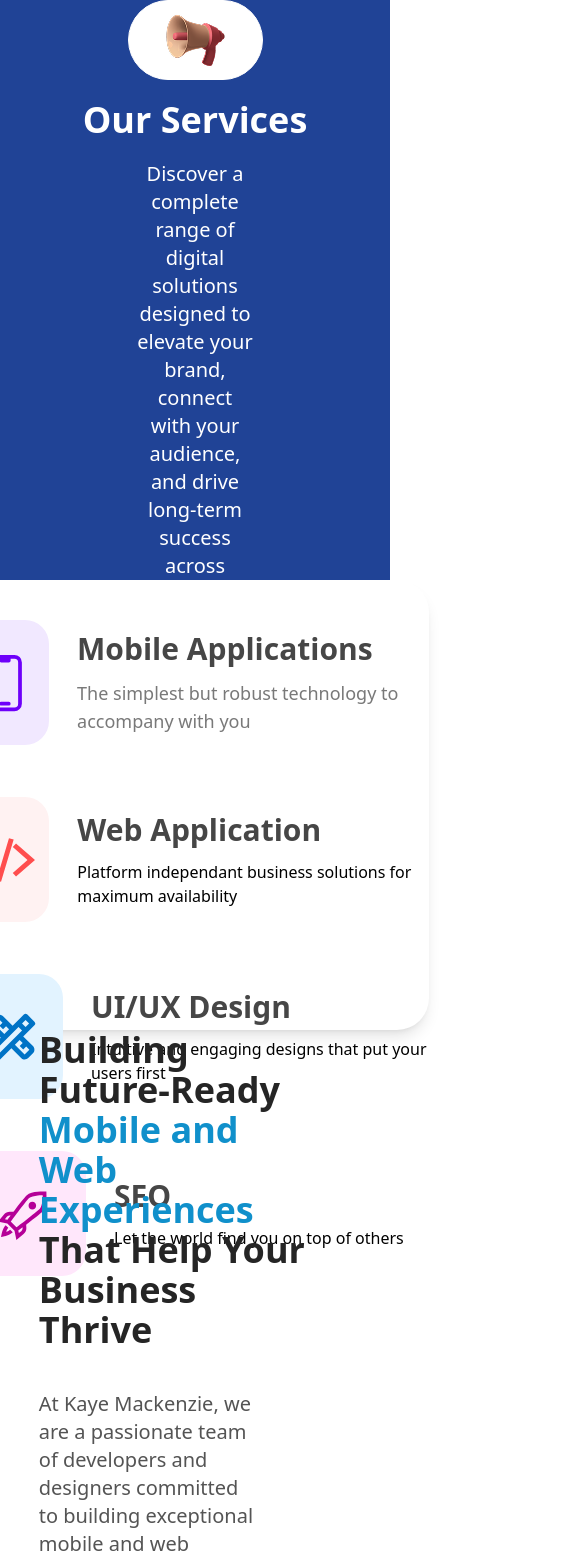
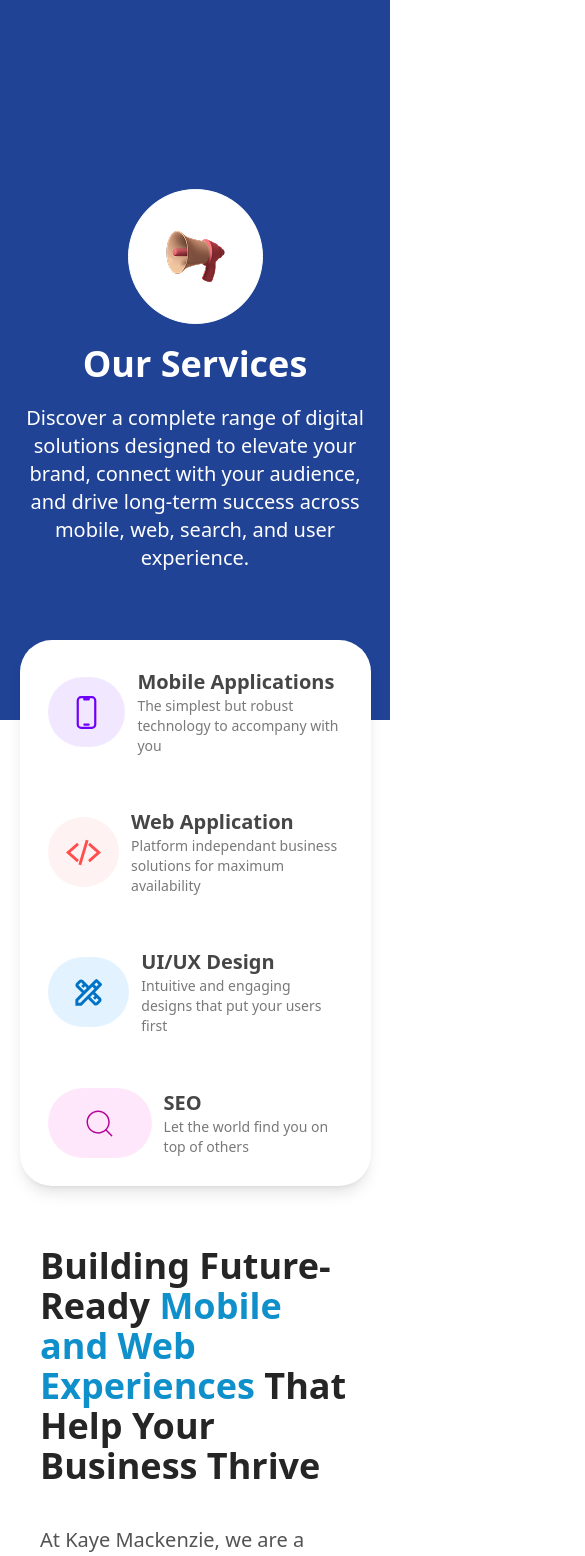
Before and after one commit to sssoban/kaye-mackenzie, a React (Vite) app: page /it-solutions in a window 390 px wide. Shown: the top 1556 px of the page, 585 px wide, since content can reach past the window. Built offline with nearby package versions, Linux system fonts and the light colour scheme.

Commit message:
Made Services page responsive

```diff
--- a/src/components/MobileFooter.jsx
+++ b/src/components/MobileFooter.jsx
@@ -4,7 +4,7 @@ const MobileFooter = () => {
   return (
     <div className="sm:hidden w-full bg-[#204396] text-white flex flex-col items-center justify-center py-15 gap-10">
       <img src="\KayeMackenzieLogoWithBG.png" className="size-[70%]" />
-      <div className="flex gap-5 justify-center text-lg">
+      <div className="flex gap-5 justify-center sm:text-lg">
         <Link to="/">Home</Link>
         <Link to="/real-estate">Real Estate</Link>
         <Link to="/it-solutions">IT Solutions</Link>
--- a/src/components/itpage/FrontSection.jsx
+++ b/src/components/itpage/FrontSection.jsx
@@ -1,6 +1,6 @@
 const FrontSection = () => {
   return (
-    <div className="w-full h-[720px] bg-[#204396] text-white flex flex-col items-center justify-center gap-5">
+    <div className="w-full h-[720px] bg-[#204396] text-white flex flex-col items-center justify-center gap-5 pt-10">
       <div className="border w-[135px] h-[135px] rounded-full bg-white flex items-center justify-center">
         <img
           src="/speaker.png"
@@ -8,7 +8,7 @@ const FrontSection = () => {
         />
       </div>
       <p className="text-4xl font-bold">Our Services</p>
-      <p className="text-xl w-[30%] text-center">Discover a complete range of digital solutions designed to elevate your brand, connect with your audience, and drive long-term success across mobile, web, search, and user experience.</p>
+      <p className="text-xl px-3 sm:px-0 sm:w-[30%] text-center">Discover a complete range of digital solutions designed to elevate your brand, connect with your audience, and drive long-term success across mobile, web, search, and user experience.</p>
     </div>
   );
 };
--- a/src/components/itpage/ItServicesSection.jsx
+++ b/src/components/itpage/ItServicesSection.jsx
@@ -1,49 +1,49 @@
 import { HiOutlineDevicePhoneMobile } from "react-icons/hi2";
 import { IoCodeSlashSharp } from "react-icons/io5";
 import { MdOutlineDesignServices } from "react-icons/md";
-import { LiaRocketSolid } from "react-icons/lia";
+import { CiSearch } from "react-icons/ci";
 
 const services = [
   {
-    icon: <HiOutlineDevicePhoneMobile className="size-[60px] text-[#6E00FA]" />,
+    icon: <HiOutlineDevicePhoneMobile className="size-[35px] sm:size-[60px] text-[#6E00FA]" />,
     bg: "bg-[#F1E8FF]",
     title: "Mobile Applications",
     desc: "The simplest but robust technology to accompany with you",
-    descClass: "text-lg text-[#797979]",
+    descClass: "text-sm sm:text-lg text-[#797979]",
   },
   {
-    icon: <IoCodeSlashSharp className="size-[60px] text-[#FF4E4E]" />,
+    icon: <IoCodeSlashSharp className="size-[35px] sm:size-[60px] text-[#FF4E4E]" />,
     bg: "bg-[#FFF2F2]",
     title: "Web Application",
     desc: "Platform independant business solutions for maximum availability",
-    descClass: "",
+    descClass: "text-sm sm:text-lg text-[#797979]",
   },
   {
-    icon: <MdOutlineDesignServices className="size-[60px] text-[#0073C6]" />,
+    icon: <MdOutlineDesignServices className="size-[35px] sm:size-[60px] text-[#0073C6]" />,
     bg: "bg-[#E2F3FF]",
     title: "UI/UX Design",
     desc: "Intuitive and engaging designs that put your users first",
-    descClass: "",
+    descClass: "text-sm sm:text-lg text-[#797979]",
   },
   {
-    icon: <LiaRocketSolid className="size-[60px] text-[#B50097]" />,
+    icon: <CiSearch className="size-[35px] sm:size-[60px] text-[#B50097]" />,
     bg: "bg-[#FFE7FB]",
     title: "SEO",
     desc: "Let the world find you on top of others",
-    descClass: "",
+    descClass: "text-sm sm:text-lg text-[#797979]",
   },
 ];
 
 const ItServicesSection = () => {
   return (
-    <div className="w-[78%] h-[450px] rounded-4xl bg-white flex flex-wrap gap-13 items-center justify-center py-10 shadow-lg">
+    <div className="w-[90%] sm:w-[78%] rounded-4xl bg-white flex flex-wrap gap-13 items-center justify-center p-7 sm:py-10 shadow-lg">
       {services.map((service, idx) => (
-        <div key={service.title} className="flex w-[600px] gap-7 items-center">
-          <div className={`size-[125px] rounded-3xl flex items-center justify-center ${service.bg}`}>
+        <div key={service.title} className="flex sm:w-[600px] gap-3 sm:gap-7 items-center">
+          <div className={`w-[50%] h-[70px] sm:size-[125px] rounded-full sm:rounded-3xl flex items-center justify-center ${service.bg}`}>
             {service.icon}
           </div>
-          <div className="flex flex-col gap-3 text-left">
-            <p className="text-3xl font-semibold text-[#464646]">{service.title}</p>
+          <div className="flex flex-col sm:gap-3 text-left">
+            <p className="text-xl sm:text-3xl font-semibold text-[#464646]">{service.title}</p>
             <p className={service.descClass}>{service.desc}</p>
           </div>
         </div>
--- a/src/components/itpage/MainSection.jsx
+++ b/src/components/itpage/MainSection.jsx
@@ -9,9 +9,9 @@ const MainSection = () => {
   };
 
   return (
-    <div className=" w-full items-center justify-center flex px-30">
+    <div className="w-full items-center justify-center flex px-10 sm:px-30">
       <div className="text-left flex flex-col gap-10">
-        <p className="text-4xl w-[130%] font-bold text-[#252525]">
+        <p className="text-4xl sm:w-[130%] font-bold text-[#252525]">
           Building Future-Ready <span className="text-[#1090CB]">Mobile and Web Experiences</span>  That Help Your
           Business Thrive
         </p>
@@ -31,7 +31,7 @@ const MainSection = () => {
           Get in touch
         </button>
       </div>
-      <img src="3DIllustration.png" alt="it-main-img" className="w-[65%]" />
+      <img src="3DIllustration.png" alt="it-main-img" className="w-[65%] hidden sm:flex" />
     </div>
   );
 };
--- a/src/components/itpage/SuccessSection.jsx
+++ b/src/components/itpage/SuccessSection.jsx
@@ -9,7 +9,7 @@ const stats = [
 
 const SuccessSection = () => {
   return (
-    <div className="h-[500px] bg-[#204396] w-full flex items-center justify-center text-white gap-20    ">
+    <div className="sm:h-[500px] bg-[#204396] w-full flex flex-col sm:flex-row items-center justify-center text-white gap-20 py-10 sm:py-0">
       {stats.map((stat) => (
         <div key={stat.label} className="flex flex-col items-center gap-5">
           <p className="text-8xl font-bold">{stat.value}</p>
--- a/src/pages/ItSolutionsPage.jsx
+++ b/src/pages/ItSolutionsPage.jsx
@@ -12,8 +12,9 @@ const ItSolutionsPage = () => {
       behavior: "smooth",
     });
   }, []);
+
   return (
-    <div className="flex items-center justify-center flex-col bg-white">
+    <div className="flex items-center justify-center flex-col bg-white gap-15 sm:gap-0">
       <FrontSection />
       <div className="-mt-35 flex justify-center">
         <ItServicesSection />
```
